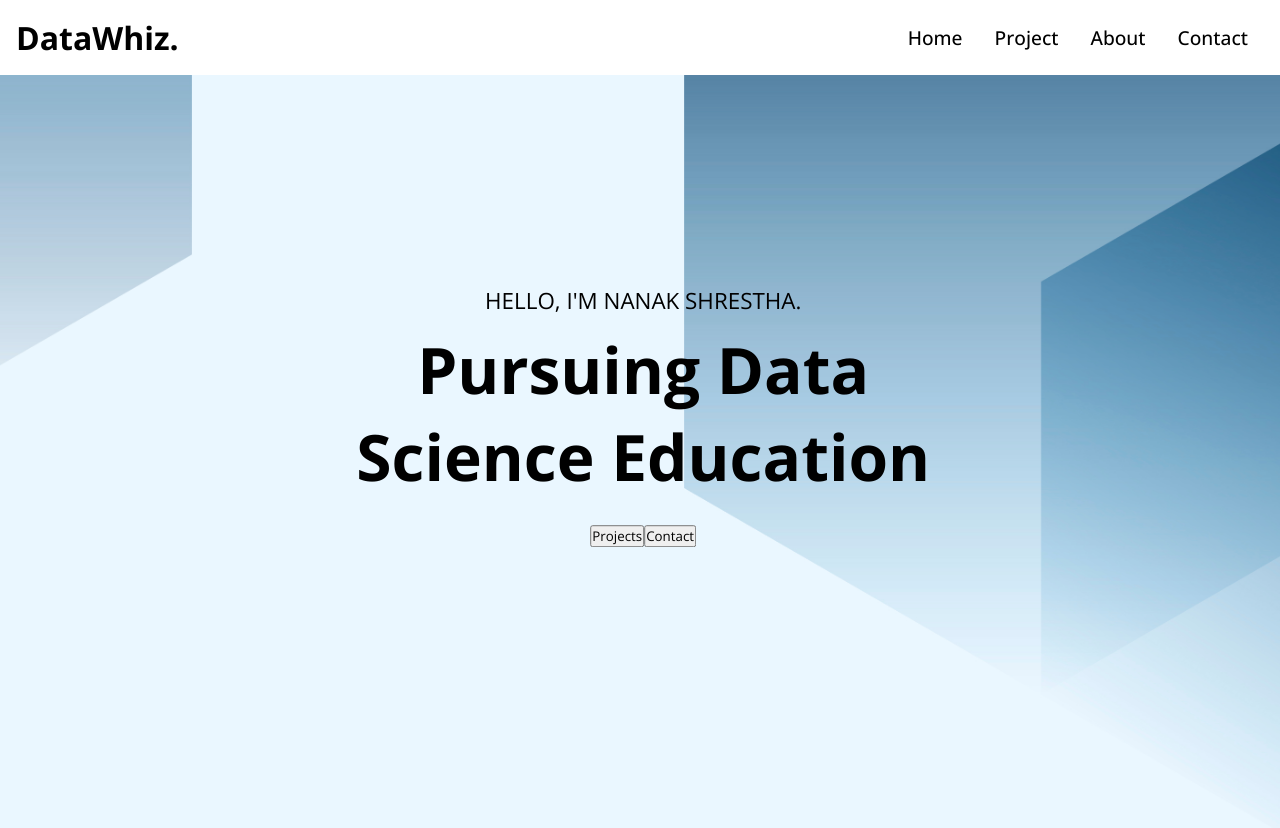
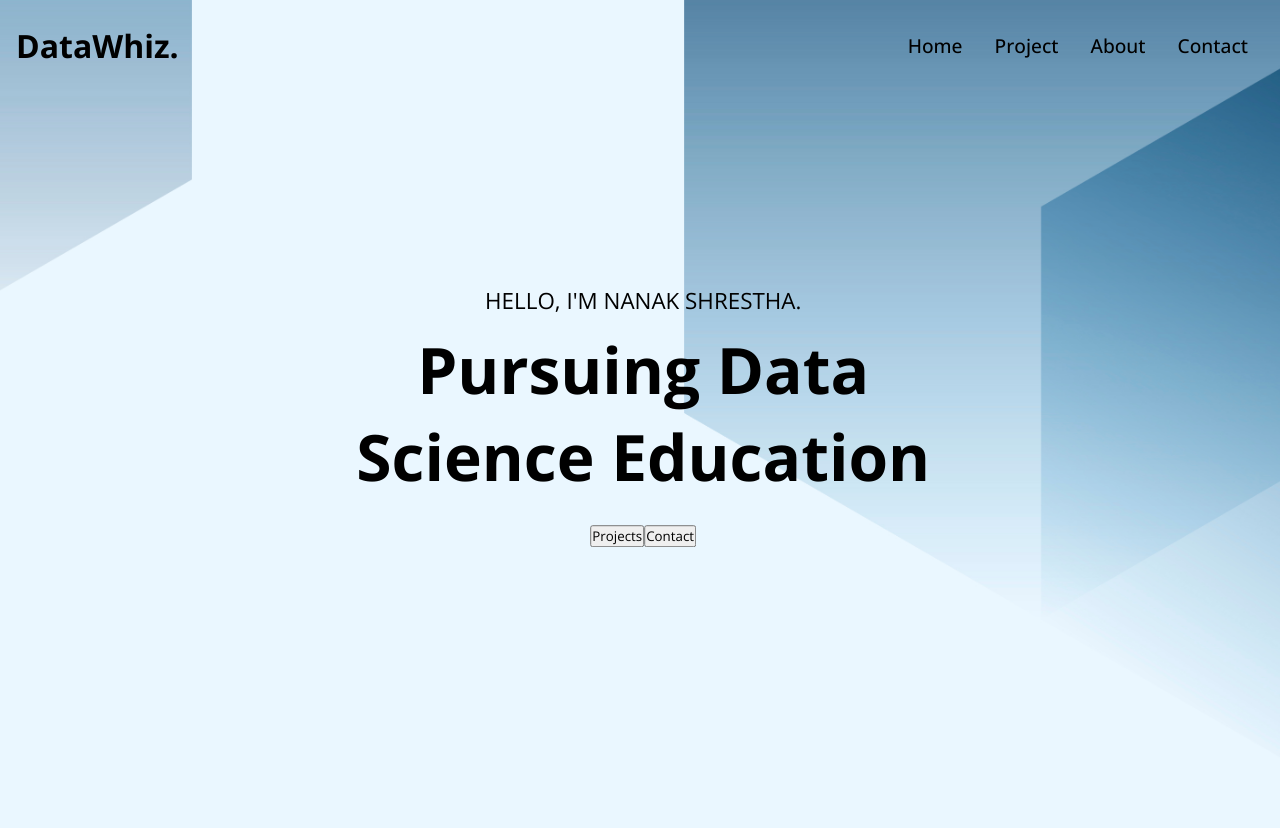
Before and after one commit to nanakshrestha777/my_portfolio, a React (Create React App) app: page / in a window 1280 px wide. Shown: the top 828 px of the page. Built offline with nearby package versions, Linux system fonts and the light colour scheme.

Commit message:
css for navbar section

```diff
--- a/src/components/NavbarStyles.css
+++ b/src/components/NavbarStyles.css
@@ -3,8 +3,17 @@
     justify-content: space-between; /* creates equal spacing between the flex or display*/
     align-items: center;
     padding: 1rem;
+    position: fixed;
+    width: 100%;
+    height: 90px;
+    z-index: 10;
 }
+.header-bg{
+    background-color: white;
+    transition: 0.5s;
+    opacity: 0.5;
 
+}
 .nav-menu{
     display:flex;
 }
@@ -35,6 +44,7 @@
         width: 100%;
         height: 100vh;
         background-color: rgb(255, 255, 255);
+        opacity: 0.8;
         position: absolute;
         top: 0;
         left: -100%;
```
